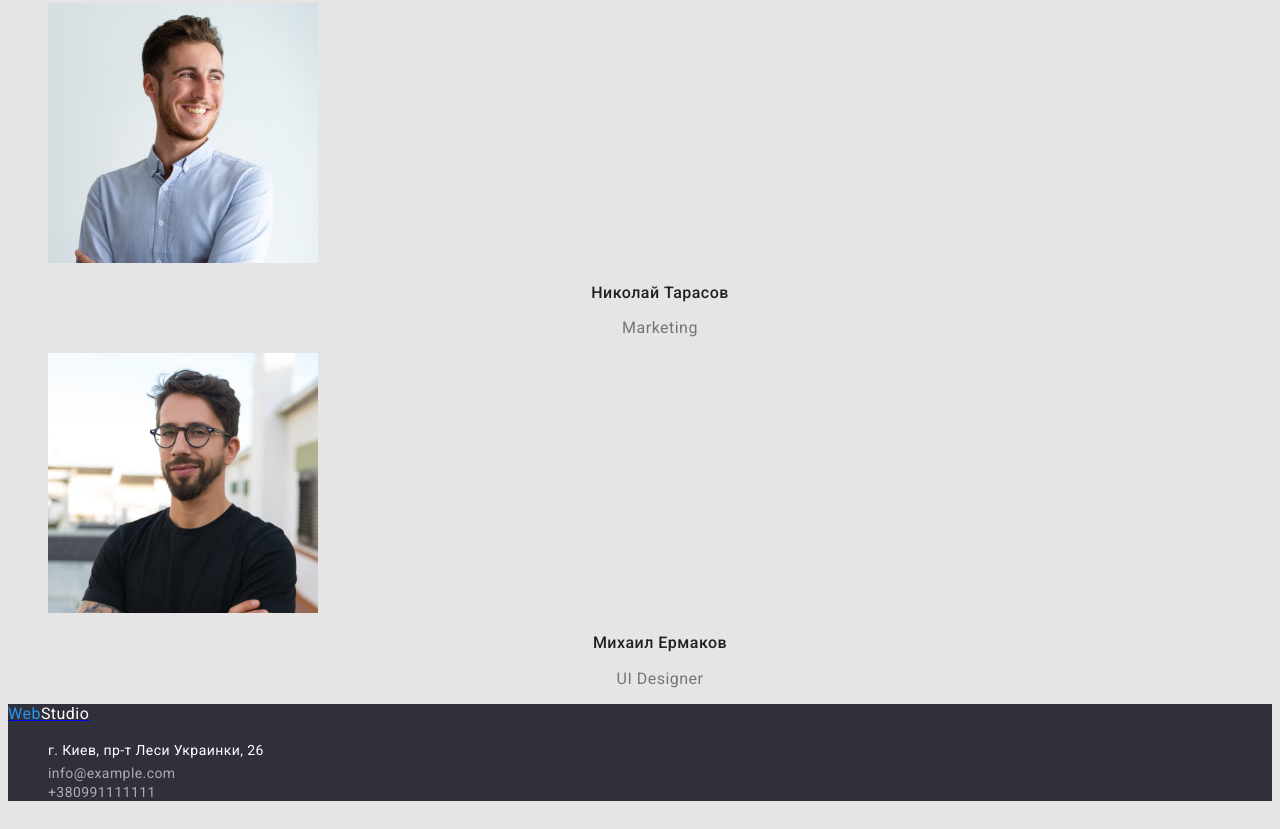
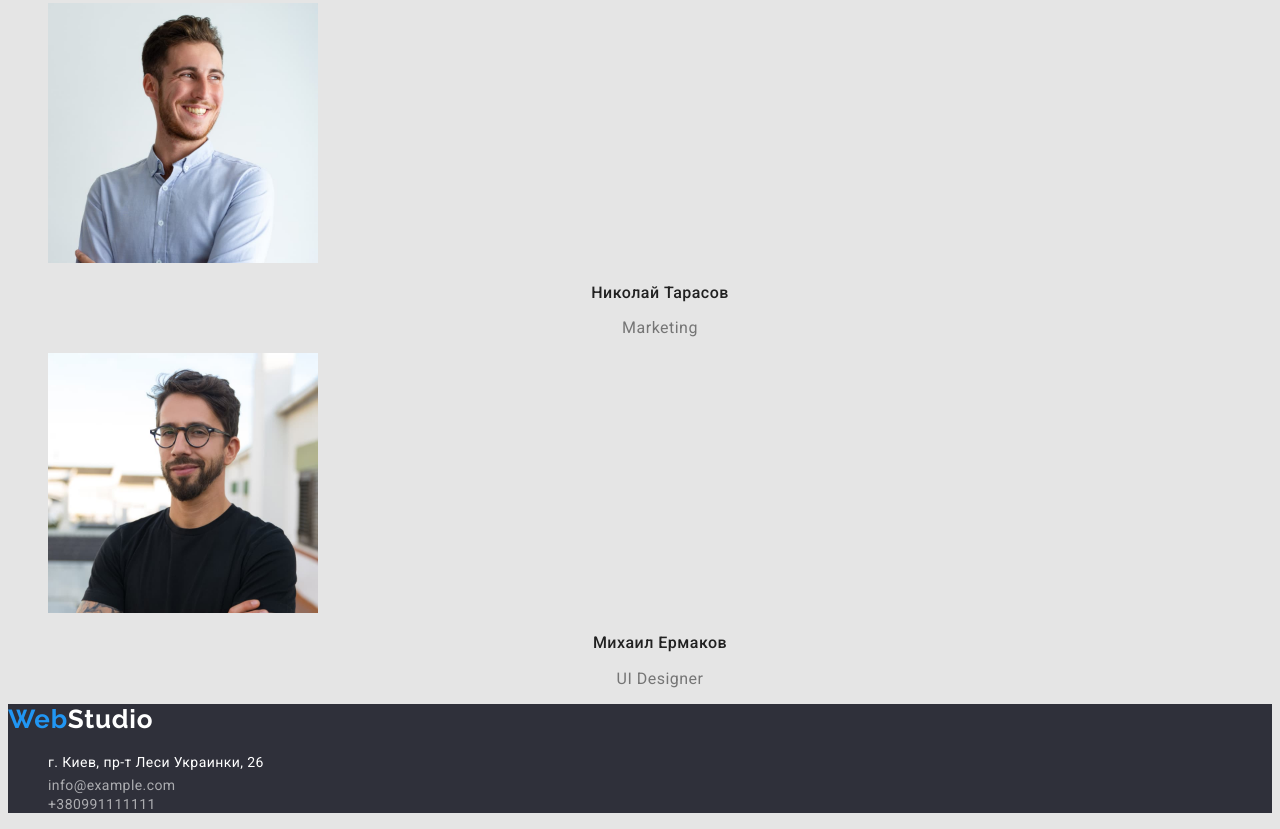
Before and after one commit to BlahunSofiia/goit-markup-hw-02, a plain HTML site: page index.html in a window 1280 px wide. Shown: the part 2468-3297 px from the top of the page. Drawn offline with Linux system fonts and the light colour scheme.

Commit message:
corrects

```diff
--- a/index.html
+++ b/index.html
@@ -105,7 +105,7 @@
     </main>
     <!--Футер-->
     <footer id="footer">
-        <a lang="en" href="./index.html"><span class="logo-web-color">Web</span><span class="logo-footer-studio-color">Studio</span></a>
+        <a class="logo link" lang="en" href="./index.html"><span class="logo-web-color">Web</span><span class="logo-footer-studio-color">Studio</span></a>
          <address class="address">
            <ul class="address-list list">
             <li>
```
Also changed, not shown: portfolio.html (+1 -1 lines).
